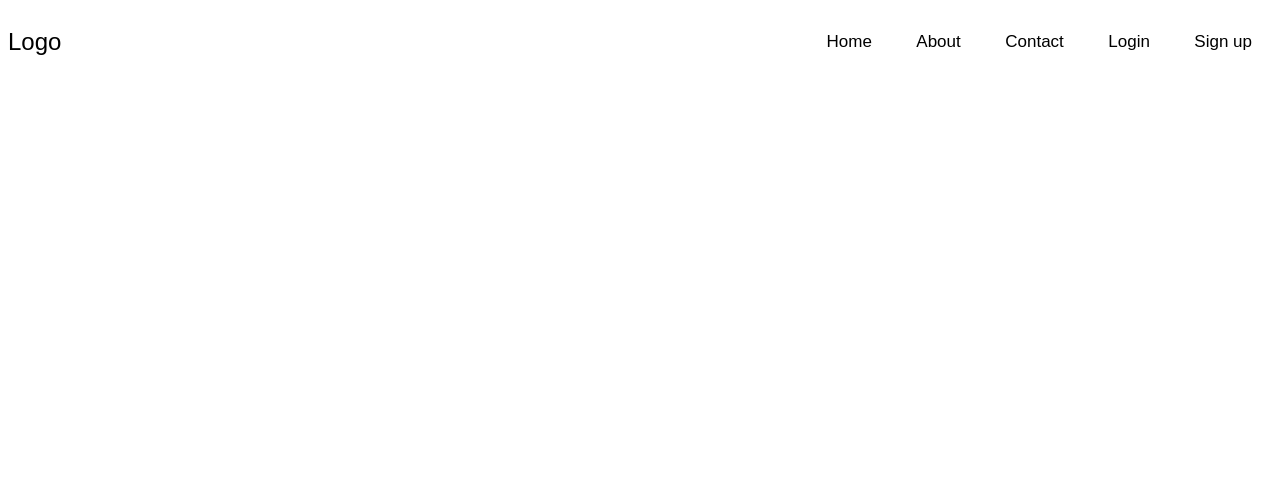
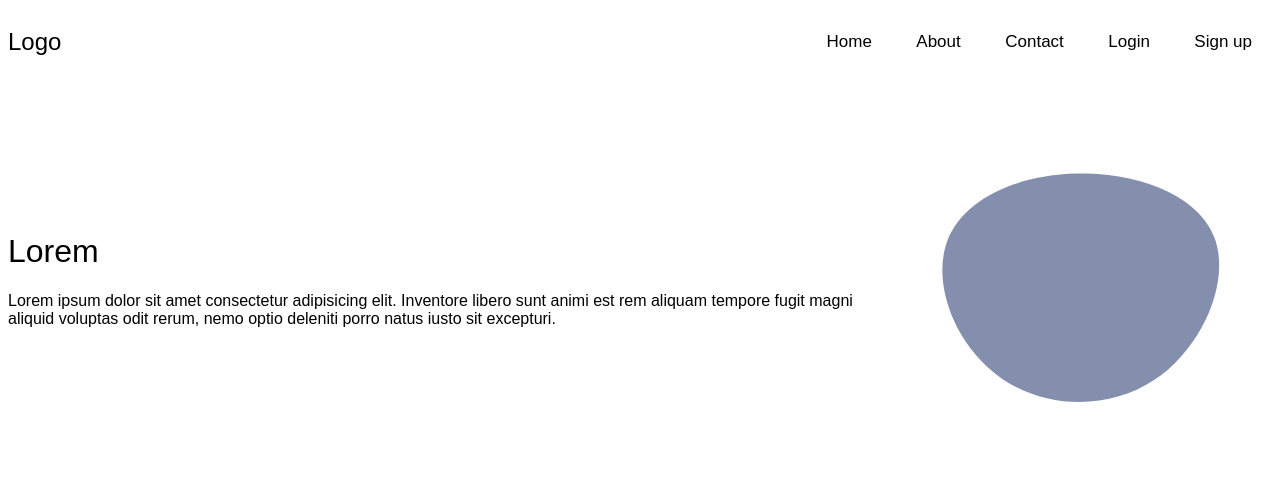
Before and after one commit to Tsunamiisking/scrum-board, a plain HTML site: page index.htm in a window 1280 px wide. Drawn offline with Linux system fonts and the light colour scheme; a web font is replaced by a local one.

Commit message:
Added several features

```diff
--- a/index.htm
+++ b/index.htm
@@ -29,6 +29,28 @@
             </ul>
         </nav>
     </header>
+    <!-- End of Header -->
+
+
+    <!-- Main => Hero Section -->
+    <main class="index-main">
+        <div class="row">
+            <div class="col">
+                <h1>Lorem</h1>
+                <p>Lorem ipsum dolor sit amet consectetur adipisicing elit. Inventore libero sunt animi est rem aliquam
+                    tempore fugit magni aliquid voluptas odit rerum, nemo optio deleniti porro natus iusto sit
+                    excepturi.</p>
+            </div>
+            <div class="col">
+                <svg class="hero-brand-bg" viewBox="0 0 200 200" xmlns="http://www.w3.org/2000/svg">
+                    <path fill="#0C2160"
+                        d="M71.2,-19.3C79.6,2.7,65,36,41.4,51.8C17.9,67.7,-14.5,66.2,-36.6,50.2C-58.6,34.2,-70.2,3.8,-62.4,-17.4C-54.5,-38.6,-27.3,-50.5,2.1,-51.2C31.4,-51.9,62.8,-41.3,71.2,-19.3Z"
+                        transform="translate(100 100)" />
+                </svg>
+            </div>
+        </div>
+    </main>
+    <!-- ENd of Hero Section -->
 </body>
 
 </html>
--- a/style.css
+++ b/style.css
@@ -68,7 +68,7 @@ input:focus {
     background-color: #0c4160af;
 }
 
-.heading h2 {
+.scrum-heading h2 {
     text-align: center;
     color: #C3CEDA;
     font-weight: 700;
@@ -140,3 +140,19 @@ nav .nav-items a{
     color: black;
 
 }
+
+.index-main {
+
+}
+.index-main .row{
+    display: flex;
+    align-items: center;
+    justify-content: space-between;
+    overflow: hidden;
+}
+
+.hero-brand-bg {
+    width: 400px;
+    opacity: .5;
+    color:#0c4160dc;
+}
```
Also changed, not shown: board.htm (+4 -2 lines).
